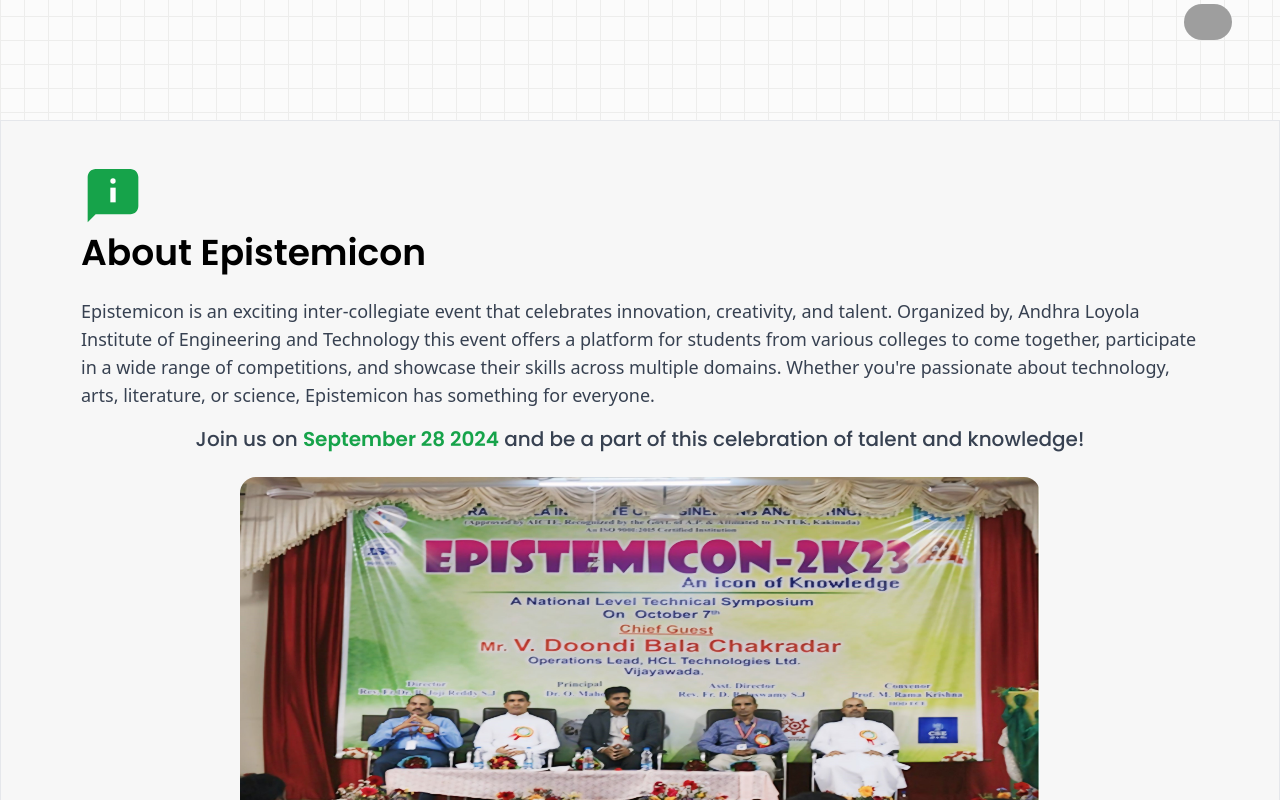
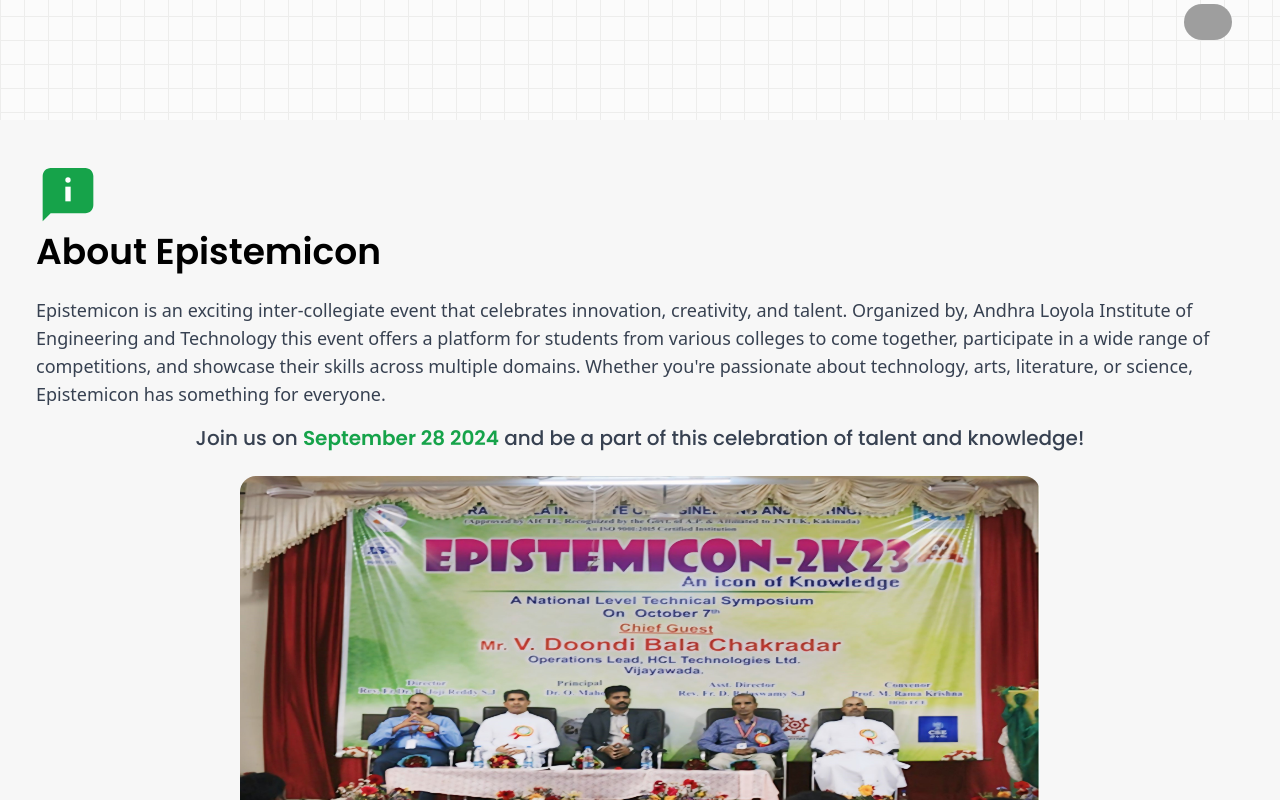
Before and after one commit to VHarsha8/material-you, a React (Create React App) app: page / in a window 1280 px wide. Shown: the part 720-1520 px from the top of the page. Built offline with nearby package versions, Linux system fonts and the light colour scheme; grey boxes are pictures that could not be loaded.

Commit message:
Redesign test

```diff
--- a/src/About.jsx
+++ b/src/About.jsx
@@ -1,6 +1,6 @@
 function About(){
     return(
-        <div className="container  mx-auto border py-10 gap-6 md:px-20 px-6 flex flex-col">
+        <div className="container  mx-auto  py-10 xs:px-10 air:px-9 gap-6 md:px-10 px-6 flex flex-col">
             <div className="flex flex-col gap-2  ">
                 <img src="about.svg"  className="md:w-16 w-12" />
                 <h1 className="font-poppins font-semibold text-2xl md:text-4xl "> About Epistemicon</h1>
```
